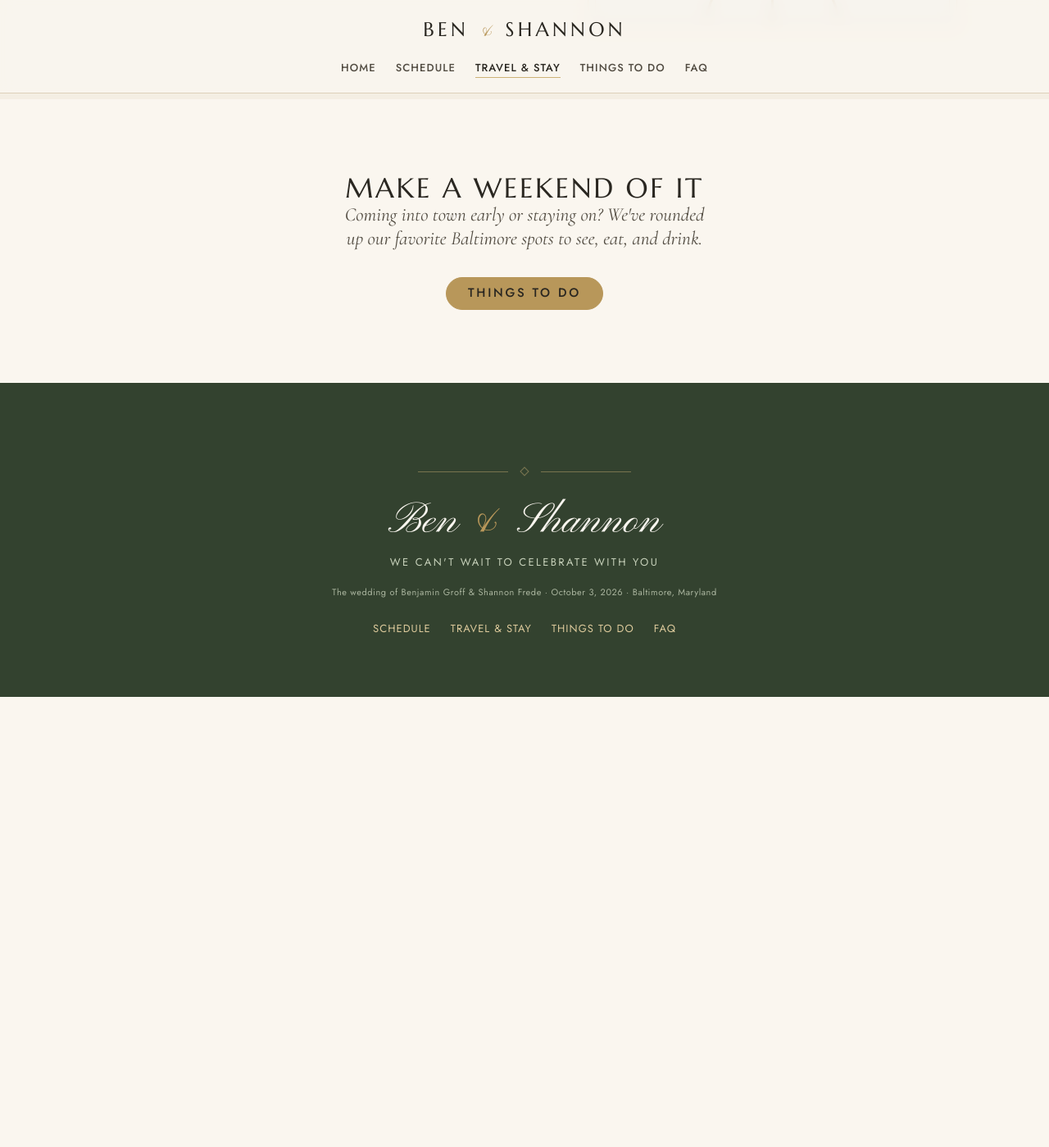
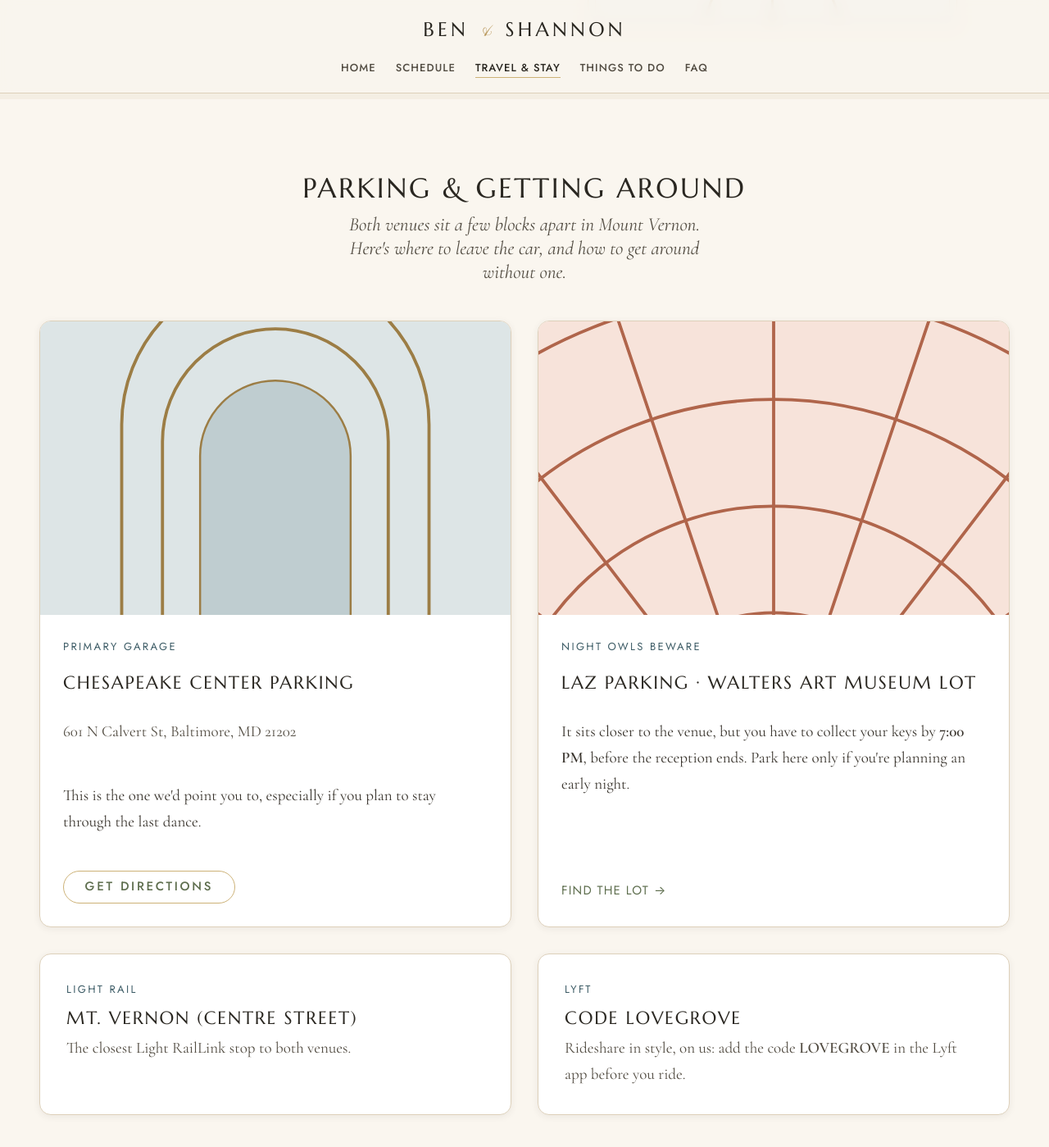
Before and after one commit to brent-mills-engineering/ben-shannon-wedding-site, a Jekyll site: the page built from travel.html, in a window 1280 px wide and 1400 px high, scrolled down 2266 px. Shown: the whole window at 82% size. Built offline with Jekyll 4.4.1, drawn with Linux system fonts in a browser that asks for light colours; before the commit the page ends 3116 px from its top, so only the background shows below that; some of the changed text lies outside the part shown.

Commit message:
Move parking to Travel & Stay with real garage, transit, and Lyft details
Add a "Parking & getting around" section to the Travel & Stay page:
Chesapeake Center Parking (601 N Calvert St) as the primary garage, a
caution card for the LAZ Walters Art Museum lot (keys must be collected
by 7:00 PM, before the reception ends), the Mt. Vernon (Centre Street)
light rail stop, and Lyft code LOVEGROVE.

The Schedule page's placeholder parking cards contradicted this, so they
are replaced with a short pointer that keeps the #parking anchor for any
bookmarked links. Home and FAQ links now point at /travel/#parking, and
the FAQ answers name the garage, key deadline, light rail stop, and Lyft
code directly. Docs and the nav comment updated to match.

```diff
--- a/_data/nav.yml
+++ b/_data/nav.yml
@@ -1,6 +1,6 @@
 # Top navigation. `url` values are root-relative; templates pass them through
 # the `relative_url` filter so they resolve under the site's base path.
-# Parking lives on the Schedule page (the #parking section), not its own nav item.
+# Parking lives on the Travel & Stay page (the #parking section), not its own nav item.
 - title: Home
   url: /
 - title: Schedule
--- a/faq.html
+++ b/faq.html
@@ -27,11 +27,11 @@ permalink: /faq/
       </div>
       <div class="faq-item reveal reveal-2">
         <h3 class="faq-q">Where can we park?</h3>
-        <p class="faq-a">Both venues are in Mount Vernon, with garages and street parking nearby. Parking spots and day-of directions live on the <a href="{{ '/schedule/' | relative_url }}#parking">Schedule</a> page.</p>
+        <p class="faq-a">We'd point you to <strong>Chesapeake Center Parking</strong> (601 N Calvert St), a few blocks from the ceremony. The LAZ lot at the Walters Art Museum is closer, but you have to collect your keys by 7:00 PM, before the reception ends. Full details are on <a href="{{ '/travel/' | relative_url }}#parking">Travel &amp; Stay</a>.</p>
       </div>
       <div class="faq-item reveal">
         <h3 class="faq-q">How can we get there?</h3>
-        <p class="faq-a">Baltimore/Washington International (BWI) is the nearest airport, about 20 minutes away, and Amtrak stops at Penn Station. Driving and parking details are on <a href="{{ '/travel/' | relative_url }}">Travel &amp; Stay</a> and the <a href="{{ '/schedule/' | relative_url }}#parking">Schedule</a>.</p>
+        <p class="faq-a">Baltimore/Washington International (BWI) is the nearest airport, about 20 minutes away, and Amtrak stops at Penn Station. The nearest Light RailLink stop is Mt. Vernon (Centre Street), and Lyft code <strong>LOVEGROVE</strong> is on us. Driving, parking, and transit details are all on <a href="{{ '/travel/' | relative_url }}#parking">Travel &amp; Stay</a>.</p>
       </div>
       <div class="faq-item reveal reveal-2">
         <h3 class="faq-q">Have another question?</h3>
--- a/index.html
+++ b/index.html
@@ -61,10 +61,10 @@ permalink: /
 <section class="band band--teal">
   <div class="wrap wrap--narrow center">
     <h2 class="section-title">Questions? We have answers.</h2>
-    <p class="section-lead" style="margin-inline:auto;">From what to wear to where to leave the car, the details live on the FAQ, and the schedule page has parking and directions for the day.</p>
+    <p class="section-lead" style="margin-inline:auto;">From what to wear to where to leave the car, the details live on the FAQ, and Travel &amp; Stay has parking, light rail, and a Lyft code for the weekend.</p>
     <div class="bs-btn-row" style="justify-content:center; margin-top:var(--space-6);">
       <a class="bs-btn bs-btn--gold" href="{{ '/faq/' | relative_url }}">Read the FAQ</a>
-      <a class="bs-btn bs-btn--outline" href="{{ '/schedule/' | relative_url }}#parking">Parking &amp; directions</a>
+      <a class="bs-btn bs-btn--outline" href="{{ '/travel/' | relative_url }}#parking">Parking &amp; getting around</a>
     </div>
   </div>
 </section>
--- a/travel.html
+++ b/travel.html
@@ -6,7 +6,7 @@ subtitle: Where to stay and how to get here.
 description: >-
   Where to stay for the Groff-Frede Baltimore wedding, October 3, 2026:
   reserved hotel room blocks at the Courtyard by Marriott Inner Harbor and Delta
-  Hotels Baltimore North, plus travel and parking.
+  Hotels Baltimore North, plus parking garages, light rail, and a Lyft code.
 permalink: /travel/
 ---
 
@@ -57,9 +57,9 @@ permalink: /travel/
     <div class="reveal">
       <h2 class="section-title">Getting here</h2>
       <p>Baltimore/Washington International (BWI) is the closest airport, about a 20-minute drive from downtown. Amtrak and MARC trains stop at Baltimore Penn Station, a short ride from both venues.</p>
-      <p>Coming by car? Both the ceremony and reception are in Mount Vernon. We've pulled together parking options and day-of directions on the schedule page.</p>
+      <p>Coming by car? Both the ceremony and reception are in Mount Vernon. Our recommended garage, the nearest light rail stop, and a Lyft code for the weekend are all just below.</p>
       <div class="bs-btn-row" style="margin-top:var(--space-5);">
-        <a class="bs-btn bs-btn--outline" href="{{ '/schedule/' | relative_url }}#parking">Parking &amp; directions</a>
+        <a class="bs-btn bs-btn--outline" href="#parking">Parking &amp; getting around</a>
       </div>
     </div>
     <div class="reveal reveal-2">
@@ -68,7 +68,53 @@ permalink: /travel/
   </div>
 </section>
 
-<section class="band">
+<section class="band" id="parking">
+  <div class="wrap wrap--page">
+    <div class="section-head section-head--center">
+      <h2 class="section-title">Parking &amp; getting around</h2>
+      <p class="section-lead">Both venues sit a few blocks apart in Mount Vernon. Here's where to leave the car, and how to get around without one.</p>
+    </div>
+    <div class="tiles tiles--two">
+      <article class="listing reveal">
+        <div class="plate">{% include deco-plate.html motif="arch" tone="steel" %}</div>
+        <div class="listing__body">
+          <p class="card-kicker">Primary Garage</p>
+          <h3 class="card-title">Chesapeake Center Parking</h3>
+          <p class="muted">601 N Calvert St, Baltimore, MD 21202</p>
+          <p>This is the one we'd point you to, especially if you plan to stay through the last dance.</p>
+          <div class="listing__foot">
+            <a class="bs-btn bs-btn--outline" href="https://www.google.com/maps/dir/?api=1&destination=Chesapeake%20Center%20Parking%2C%20601%20N%20Calvert%20St%2C%20Baltimore%2C%20MD%2021202" target="_blank" rel="noopener">Get directions</a>
+          </div>
+        </div>
+      </article>
+      <article class="listing reveal reveal-2">
+        <div class="plate">{% include deco-plate.html motif="fan" tone="blush" %}</div>
+        <div class="listing__body">
+          <p class="card-kicker">Night Owls Beware</p>
+          <h3 class="card-title">LAZ Parking &middot; Walters Art Museum Lot</h3>
+          <p>It sits closer to the venue, but you have to collect your keys by <strong>7:00 PM</strong>, before the reception ends. Park here only if you're planning an early night.</p>
+          <div class="listing__foot">
+            <a class="ui-link" href="https://www.google.com/maps/search/?api=1&query=LAZ%20Parking%20Walters%20Art%20Museum%20Lot%2C%20Baltimore%2C%20MD" target="_blank" rel="noopener">Find the lot</a>
+          </div>
+        </div>
+      </article>
+    </div>
+    <div class="tiles tiles--two" style="margin-top:clamp(1.25rem,3vw,2rem);">
+      <div class="feature reveal">
+        <p class="card-kicker">Light Rail</p>
+        <h3 class="card-title">Mt. Vernon (Centre Street)</h3>
+        <p class="muted" style="margin:0;">The closest Light RailLink stop to both venues.</p>
+      </div>
+      <div class="feature reveal reveal-2">
+        <p class="card-kicker">Lyft</p>
+        <h3 class="card-title">Code LOVEGROVE</h3>
+        <p class="muted" style="margin:0;">Rideshare in style, on us: add the code <strong>LOVEGROVE</strong> in the Lyft app before you ride.</p>
+      </div>
+    </div>
+  </div>
+</section>
+
+<section class="band band--teal">
   <div class="wrap wrap--narrow center">
     <h2 class="section-title">Make a weekend of it</h2>
     <p class="section-lead" style="margin-inline:auto;">Coming into town early or staying on? We've rounded up our favorite Baltimore spots to see, eat, and drink.</p>
```
Also changed, not shown: PRODUCT.md (+2 -2 lines), schedule.html (+4 -35 lines), README.md.
